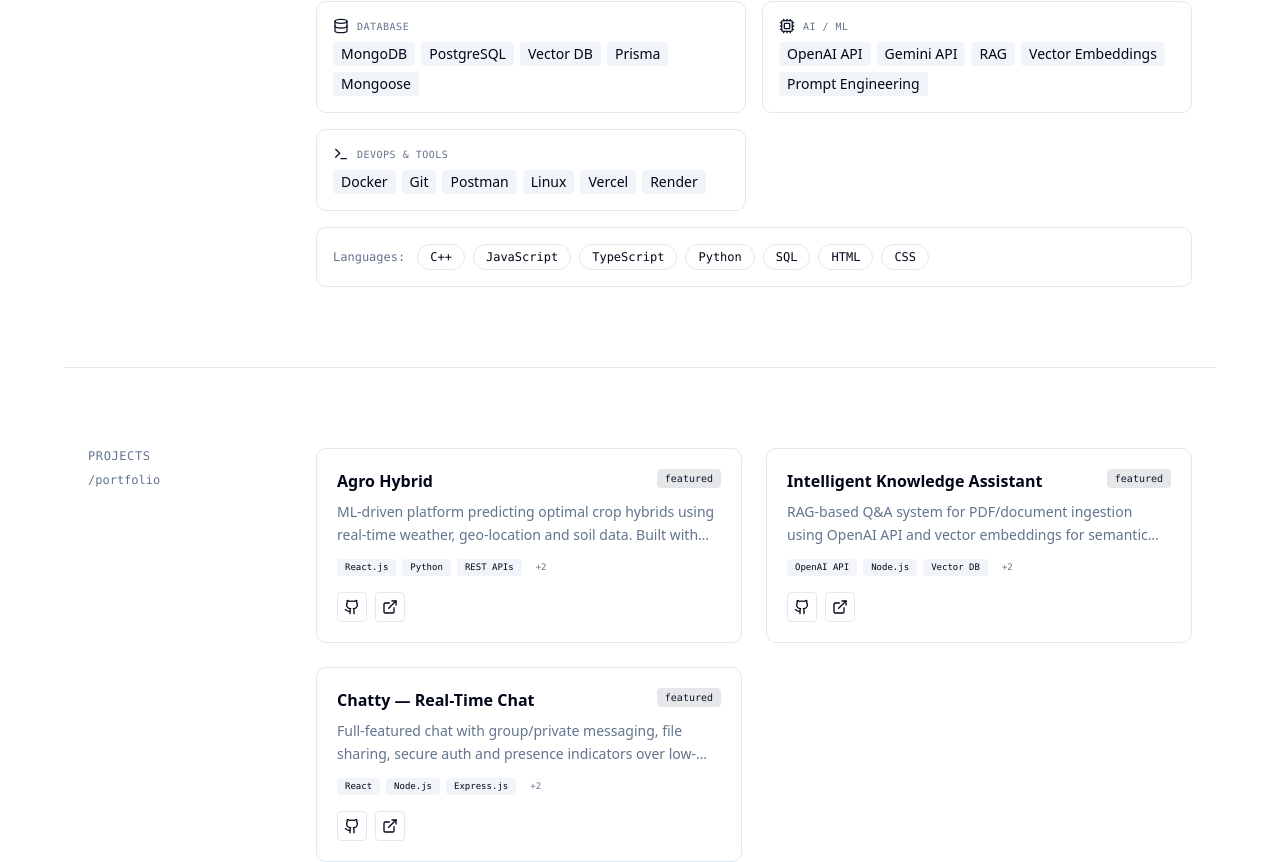
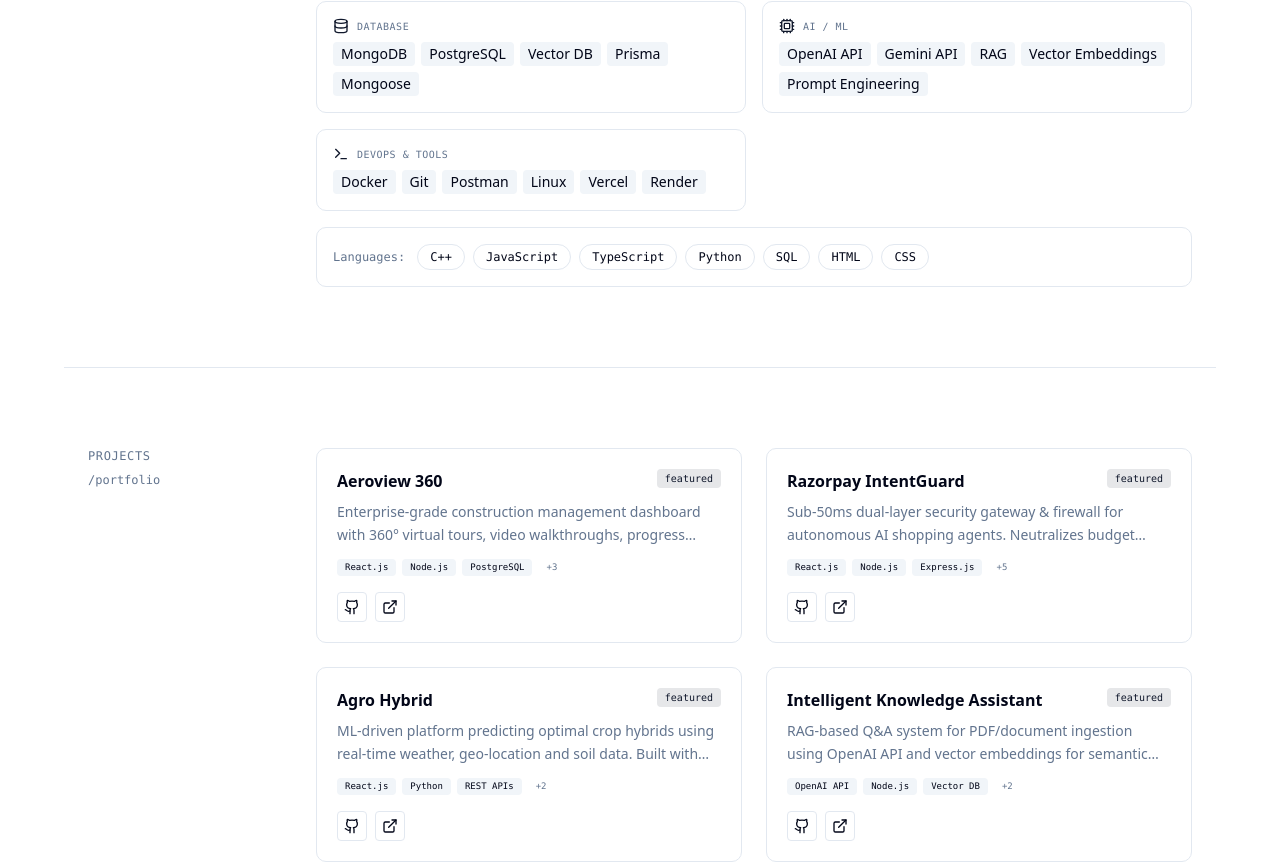
Before and after one commit to adimadhubani/portfolio11, a React (Vite) app in the folder client/: page / in a window 1280 px wide. Shown: the part 1938-2800 px from the top of the page. Built offline with nearby package versions, Linux system fonts and the light colour scheme.

Commit message:
Modify avatar link and add new project entries
Updated avatar URL and added new projects to the portfolio.

```diff
--- a/client/src/App.jsx
+++ b/client/src/App.jsx
@@ -49,7 +49,7 @@
   linkedin: 'https://www.linkedin.com/in/aditya-kumar-989ba2294/',
   github: 'https://github.com/adimadhubani',
   resumeUrl: 'https://drive.google.com/file/d/1mBKbiTxE6Ie3yxCwbi9KTzKy8A6aKcVL/view',
-  avatar: 'https://media.licdn.com/dms/image/v2/D4D35AQE6a7WNFix8iw/profile-framedphoto-shrink_800_800/B4DaAnn0TnKMAY-/0/1787371144842?e=1789120800&v=beta&t=7srfspEqVAXT0OUYHwKkXzdcrxQv89J02aby1tBOzOo',
+  avatar: 'https://drive.google.com/file/d/1hgqEvhCHmruvn8KtjBau7O7JBQG_UsC6/view?usp=sharing',
 };
 
 const coursework = [
@@ -127,6 +127,22 @@
 const languages = ['C++', 'JavaScript', 'TypeScript', 'Python', 'SQL', 'HTML', 'CSS'];
 
 const projects = [
+   {
+  title: 'Aeroview 360',
+  description: 'Enterprise-grade construction management dashboard with 360° virtual tours, video walkthroughs, progress image galleries, and dynamic admin panel. Built with role-based access, real-time media streaming, and strict client data isolation.',
+  tags: ['React.js', 'Node.js', 'PostgreSQL', 'Cloudinary', 'JWT', 'Tailwind CSS'],
+  github: 'https://github.com/adimadhubani/freelance3',
+  live: 'https://freelance3-theta.vercel.app/login',
+  featured: true,
+},
+{
+  title: 'Razorpay IntentGuard',
+  description: 'Sub-50ms dual-layer security gateway & firewall for autonomous AI shopping agents. Neutralizes budget overruns, semantic category drift, and indirect prompt injection attacks before reaching Razorpay payment rails, featuring real-time Socket.io telemetry.',
+  tags: ['React.js', 'Node.js', 'Express.js', 'Socket.io', 'Gemini 2.0 Flash', 'Groq (Llama 3.1)', 'Razorpay API', 'Tailwind CSS'],
+  github: 'https://github.com/adimadhubani/razorpay_hackathon',
+  live: 'https://razorpay-hackathon-eight.vercel.app/',
+  featured: true,
+},
   {
     title: 'Agro Hybrid',
     description: 'ML-driven platform predicting optimal crop hybrids using real-time weather, geo-location and soil data. Built with React and integrated ML models via REST APIs.',
```
